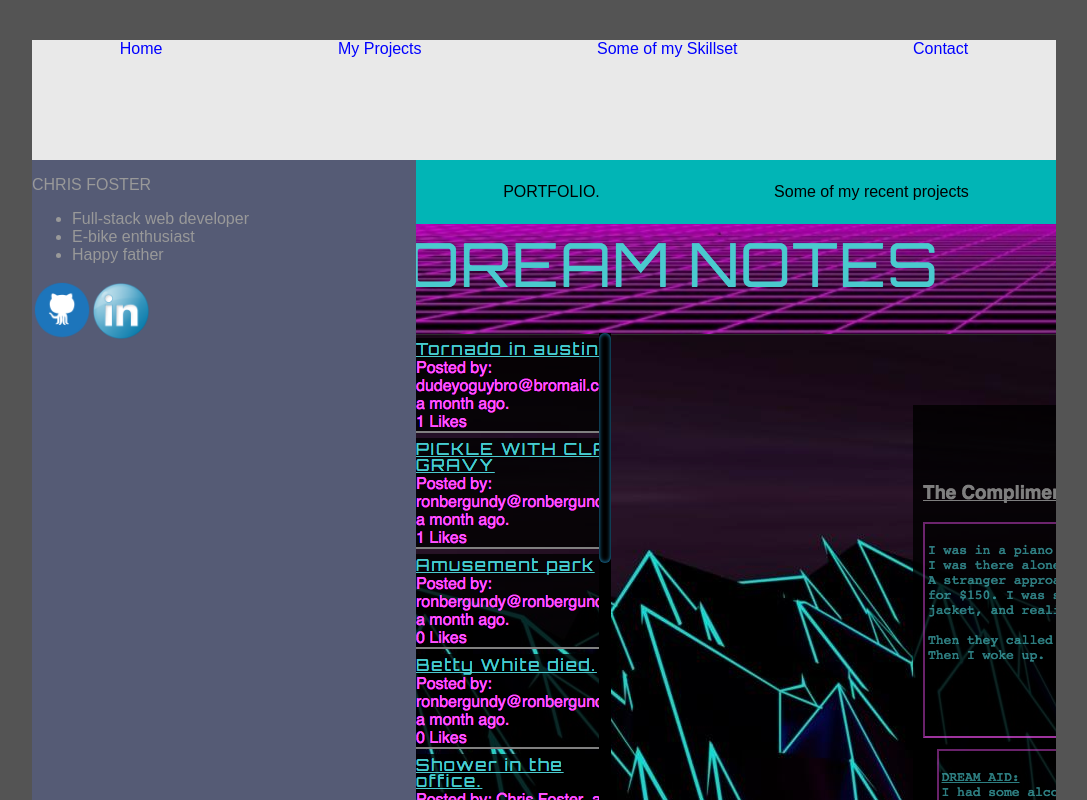
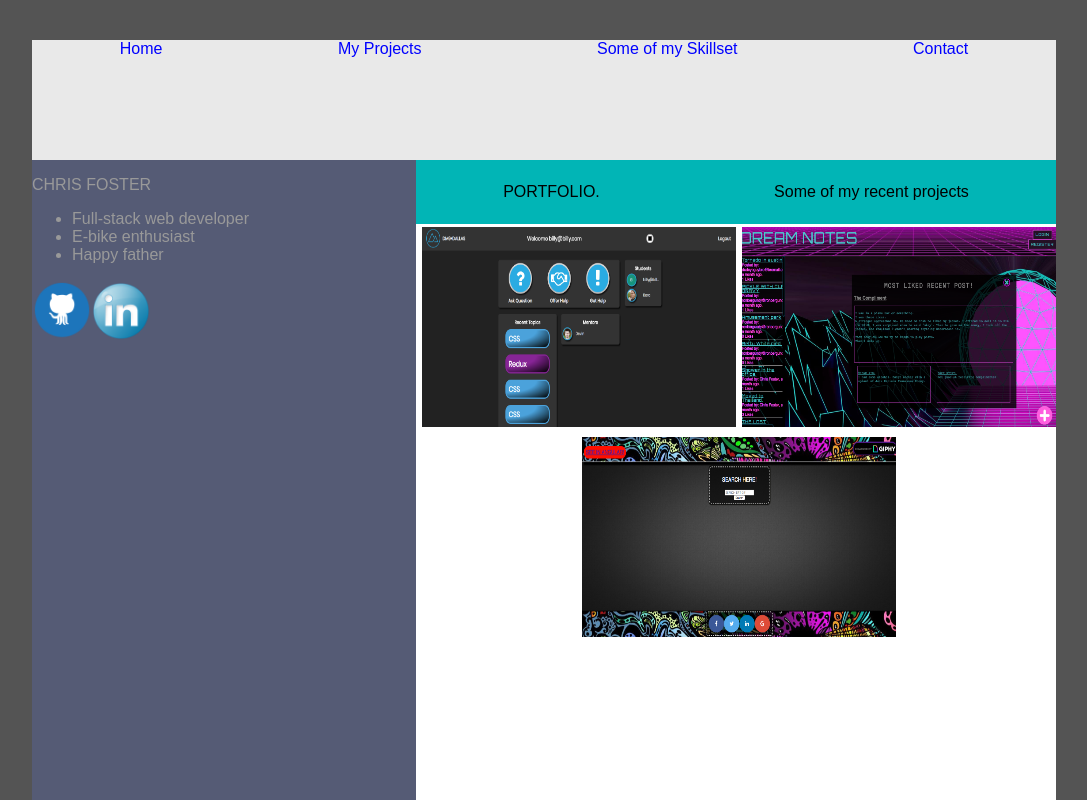
Before and after one commit to chriswfoster/2ndPortfolio, a React (Create React App) app: page /projects in a window 1280 px wide. Shown: the whole page, without its empty margins (96-1183 px from the left). Built offline with nearby package versions, Linux system fonts and the light colour scheme.

Commit message:
More styling

```diff
--- a/src/components/routedchildren/Projects/Projects.js
+++ b/src/components/routedchildren/Projects/Projects.js
@@ -7,7 +7,19 @@ class Projects extends Component {
           <p> PORTFOLIO. </p>
           <p> Some of my recent projects </p>
         </div>
-    <div>
+        <div className="projecttilesflex" >
+        <a
+              href="https://www.youtube.com/watch?v=xsKCZNNVW8o&feature=youtu.be"
+              style={{ textDecoration: "none" }}
+              className="projectlinks"
+              target="_blank"
+              rel="noopener noreferrer"
+            >
+              <img
+                src={require("./QueueScreenshot.png")}
+                className="projectpictiles" alt="imgz"
+              />
+            </a>
     <a
               href="http://dream.chriswf.com"
               style={{ textDecoration: "none" }}
@@ -19,7 +31,6 @@ class Projects extends Component {
                 src={require("./DreamScreenshot.png")}
                 className="projectpictiles" alt="imgz"
               />
-              <h2>Dream Notes</h2>
             </a>
             <a
               href="http://reactgiphy.chriswf.com"
@@ -32,21 +43,8 @@ class Projects extends Component {
                 src={require("./GiphyScreenshot.png")}
                 className="projectpictiles" alt="imgz"
               />
-              <h2>Giphy Search Tool (React Variant)</h2>
             </a>
-            <a
-              href="https://www.youtube.com/watch?v=xsKCZNNVW8o&feature=youtu.be"
-              style={{ textDecoration: "none" }}
-              className="projectlinks"
-              target="_blank"
-              rel="noopener noreferrer"
-            >
-              <img
-                src={require("./QueueScreenshot.png")}
-                className="projectpictiles" alt="imgz"
-              />
-                 <h2>Student Help Queue</h2>
-            </a>
+
       </div>
 
     </div>
--- a/src/components/routedchildren/Projects/projects.css
+++ b/src/components/routedchildren/Projects/projects.css
@@ -0,0 +1,28 @@
+.projectpictiles {
+  width: 100%;
+  height: 25vh;
+  border-style: solid;
+  border-color: rgba(255, 255, 255, 0);
+}
+.projectpictiles:hover {
+  border-style: solid;
+  border-color: rgb(25, 0, 255);
+}
+.projecttilesflex {
+  display: flex;
+  display: flex;
+  flex-direction: row;
+  flex-wrap: wrap;
+  justify-content: space-around;
+  align-items: center;
+  align-content: center;
+  overflow-x: hidden;
+  width: 100%;
+}
+.projectlinks {
+  width: 49%;
+  color: white;
+}
+.projectlinks:hover {
+  color: blue;
+}
```
